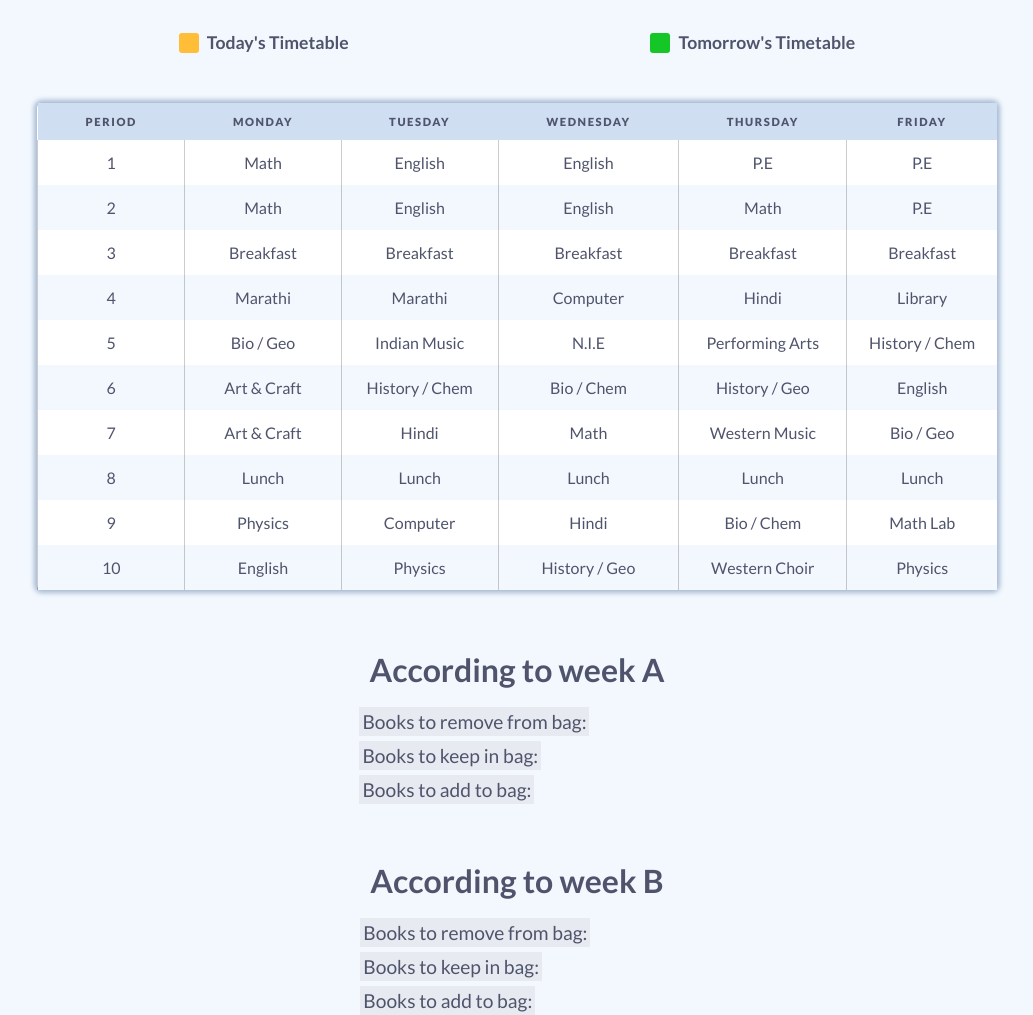
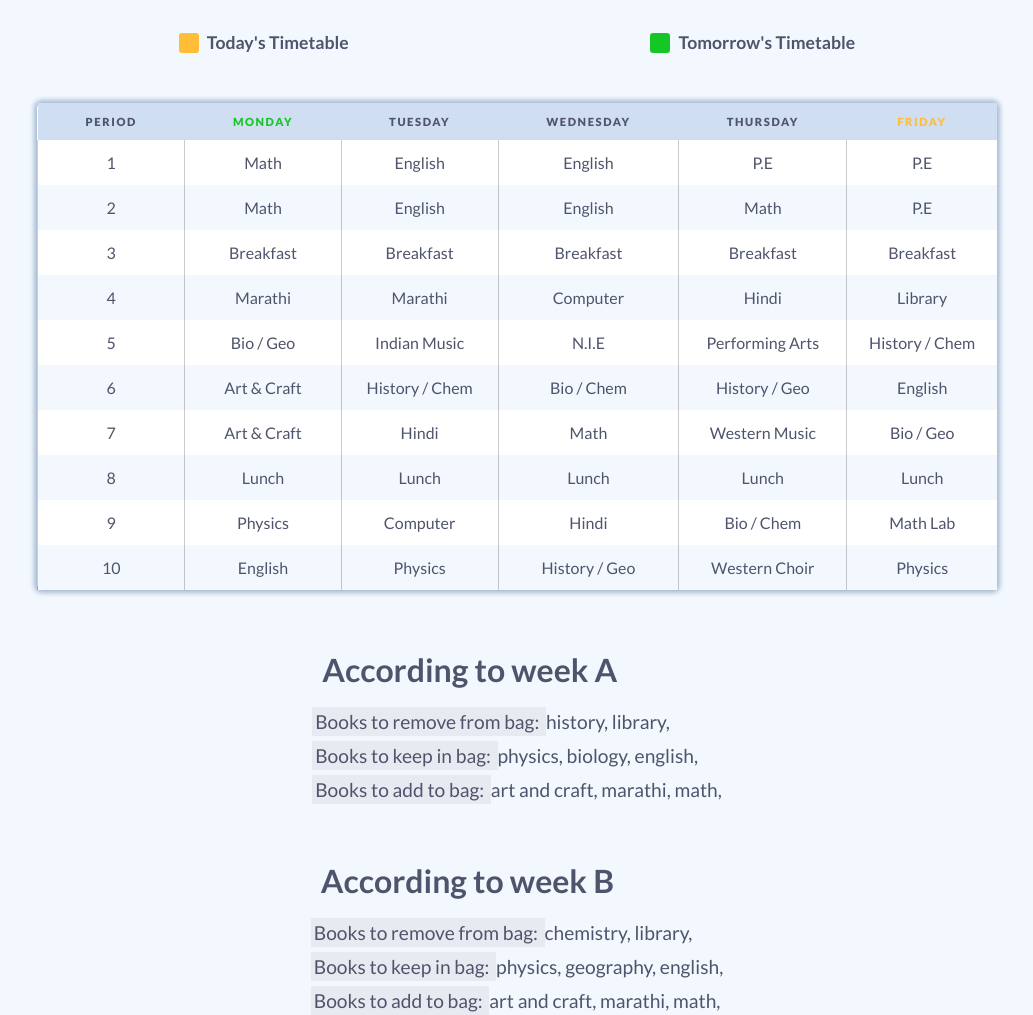
Before and after one commit to Urveer/time-table, a plain HTML site: page index.html in a window 1280 px wide. Shown: the whole page, without its empty margins (123-1156 px from the left). Drawn offline with Linux system fonts and the light colour scheme; the site is published under a folder, as on GitHub Pages, so addresses that start at the root find nothing.

Commit message:
first commit

```diff
--- a/index.html
+++ b/index.html
@@ -3,7 +3,7 @@
     <link
         href="https://fonts.googleapis.com/css2?family=Lato:wght@300;400;700;900&family=Noto+Sans:wght@400;700&display=swap"
         rel="stylesheet">
-    <link rel="stylesheet" href="style.css">
+    <link rel="stylesheet" href="./style.css">
     </head>
 
 <body>
@@ -142,5 +142,5 @@
             <span class="info add_b"></span>
         </div>
     </div>
-    <script src="/script.js"></script>
+    <script src="./script.js"></script>
 </body>
```
